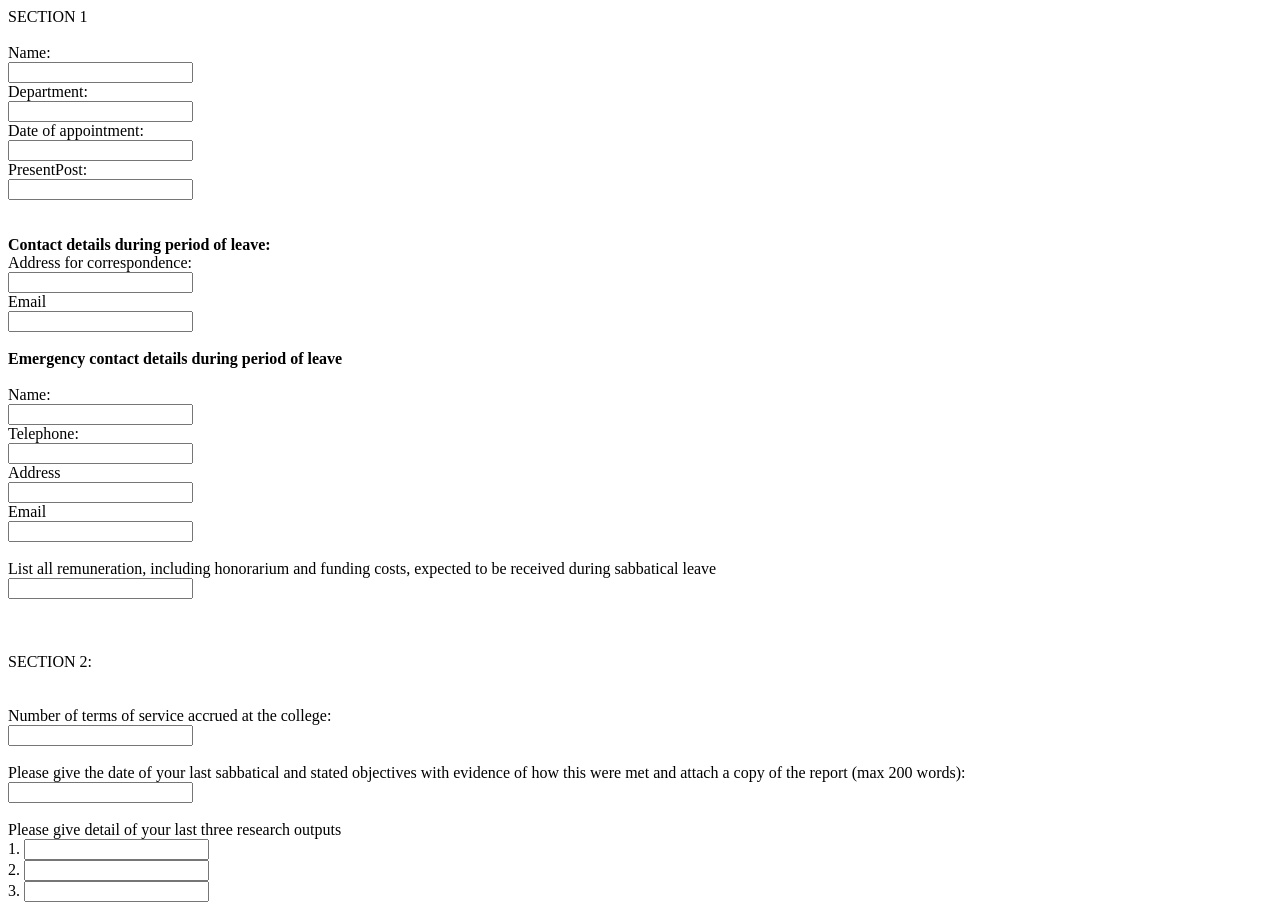
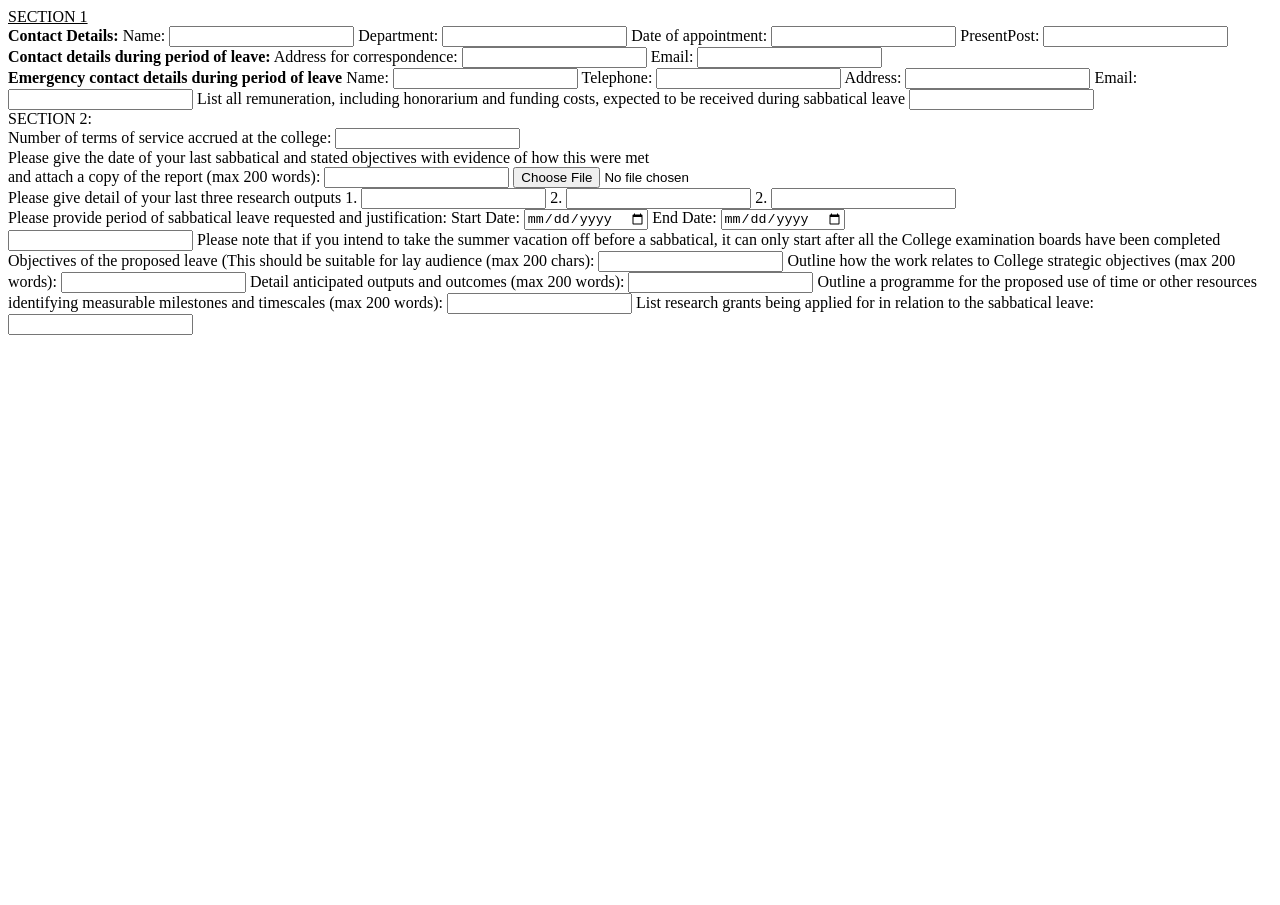
Before and after one commit to dtlight/Sabb.Review, a plain HTML site: page src/main/resources/static/editapplicationstatic.html in a window 1280 px wide. Shown: the top 905 px of the page. After the commit the page ends 800 px from the top, so only its background shows below. Drawn offline with Linux system fonts and the light colour scheme.

Commit message:
Refine editapplicationstatic html
Removed most <br> tags (bad code smell!), replaced typos (id != name), made better use of divs.

```diff
--- a/src/main/resources/static/editapplicationstatic.html
+++ b/src/main/resources/static/editapplicationstatic.html
@@ -2,134 +2,132 @@
 <html>
 <head>
     <meta charset="UTF-8" />
-    <title>RHUL SLS</title>
+    <title>Edit Application</title>
+
+    <meta name="viewport" content="width=device-width, initial-scale=1.0">
+    <link rel="shortcut icon" href="images/favicon.ico">
 </head>
 <body>
 
 <form name="editApplication">
 
-    <div name="section1">
-        <p4>SECTION 1</p4>
-        <br>
-        <br>
-        Name:<br>
-        <input type="text" name="name">
-        <br>
+    <div id="sectionOne" class="">
+        <u>SECTION 1</u>
 
-        Department:<br>
-        <input type="text" name="department">
-        <br>
+        <div id="contactDetails">
+            <div>
+                <b>Contact Details:</b>
 
-        Date of appointment:<br>
-        <input type="text" name="appointmentDate">
-        <br>
+                <label for="name">Name:</label>
+                <input type="text" id="name">
 
-        PresentPost:<br>
-        <input type="text" name="presentPost">
-        <br>
-        <br>
-        <br>
-        <b>Contact details during period of leave:</b>
-        <br>
-        Address for correspondence:<br>
-        <input type="textarea" name="address">
-        <br>
+                <label for="department">Department:</label>
+                <input type="text" id="department">
 
-        Email<br>
-        <input type="text" name="email">
+                <label for="appointmentDate">Date of appointment:</label>
+                <input type="text" id="appointmentDate">
+
+                <label for="presentPost">PresentPost:</label>
+                <input type="text" id="presentPost">
+            </div>
+        </div>
 
 
-        <br>
-        <br>
+        <div id="leaveContactDetail">
+            <b>Contact details during period of leave:</b>
+
+            <label for="address">Address for correspondence:</label>
+            <input type="text" id="address">
+
+            <label for="email">Email:</label>
+            <input type="text" id="email">
+        </div>
+
+        <div id="emergencyContactDetails">
+            <b>Emergency contact details during period of leave </b>
+
+            <label for="emergencyContactName">Name:</label>
+            <input type="text" id="emergencyContactName">
 
 
-        <b>Emergency contact details during period of leave </b>
-        <br>
-        <br>
-        Name:<br>
-        <input type="text" name="emergencyContactName">
-        <br>
-        Telephone:<br>
-        <input type="text" name="emergencyTelephoneNo">
-        <br>
-        Address<br>
-        <input type="textarea" name="emergencyAddress">
-        <br>
-        Email<br>
-        <input type="text" name="emergencyEmail">
+            <label for="emergencyTelephoneNo">Telephone:</label>
+            <input type="number" id="emergencyTelephoneNo">
 
-        <br>
-        <br>
+            <label for="emergencyAddress">Address:</label>
+            <input type="text" id="emergencyAddress">
 
-        List all remuneration, including honorarium and funding costs, expected to be received during sabbatical leave
-        <br>
-        <input type="textarea" name="remuneration">
-        <br>
-        <br>
+            <label for="emergencyEmail"> Email:</label>
+            <input type="text" id="emergencyEmail">
 
+            <label for="remuneration">List all remuneration, including honorarium and funding costs, expected to be received during sabbatical leave</label>
+            <input type="text" id="remuneration">
+        </div>
     </div>
 
-    <br>
-    <br>
+    <div id="sectionTwo">
+        SECTION 2:
+
+        <div>
+            <label for="termsCount">Number of terms of service accrued at the college:</label>
+            <input type="number" id="termsCount">
+
+            <div>
+                <label for="lastSabbaticalDate">
+                    Please give the date of your last sabbatical and stated objectives with evidence of how this were met<br>
+                    and attach a copy of the report (max 200 words):
+                </label>
+                <input type="text" id="lastSabbaticalDate">
+                <input type="file" id="lastSabbaticalReport">
+            </div>
+
+            <div>
+                Please give detail of your last three research outputs
+                <label for="researchOutput1">1.</label>
+                <input type="text" id="researchOutput1">
+
+                <label for="researchOutput2">2.</label>
+                <input type="text" id="researchOutput2">
+
+                <label for="researchOutput3">2.</label>
+                <input type="text" id="researchOutput3">
+            </div>
+
+            <div>
+                Please provide period of sabbatical leave requested and justification:
+
+                <label for="leaveStartDate">Start Date:</label>
+                <input type="date" id="leaveStartDate">
+
+                <label for="leaveEndDate">End Date:</label>
+                <input type="date" id="leaveEndDate">
+            </div>
+
+            <input type="text" id="leaveJustification">
 
 
-    <div name="section2">
-
-        SECTION 2:
-        <br>
-        <br>
-        <br>
-        Number of terms of service accrued at the college: <br>
-        <input type="text" name="termsCount">
-        <br>
-        <br>
-
-        Please give the date of your last sabbatical and stated objectives with evidence of how this were met
-        and attach a copy of the report (max 200 words): <br>
-        <input type="text" name="lastSabbaticalDate">
-        <br>
-        <br>
-
-        Please give detail of your last three research outputs <br>
-        1. <input type="text" name="researchOutput1"> <br>
-        2. <input type="text" name="researchOutput2"> <br>
-        3. <input type="text" name="researchOutput3"> <br>
-        <br>
-        <br>
-
-        <br>
-        Please provide period of sabbatical leave requested and justification: <br>
-        Start Date: <input type="date" name="leaveStartDate"> <br>
-        End Date: <input type="date" name="leaveEndDate"><br>
-        <br>
-        <input type="text" name="leaveJustification">
-        <br>
-        <br>
-        Please note that if you intend to take the summer vacation off before a sabbatical, it
-        can only start after all the College examination boards have been completed
-        <br>
-        <br>
+            Please note that if you intend to take the summer vacation off before a sabbatical, it
+            can only start after all the College examination boards have been completed
 
 
-        Objectives of the proposed leave (This should be suitable for lay audience (max 200 chars): <br>
-        <input type="text" name="leaveObjectives">
-        <br>
+            <label for="leaveObjectives">Objectives of the proposed leave (This should be suitable for lay audience (max 200 chars):</label>
+            <input type="text" id="leaveObjectives">
 
-        Outline how the work relates to College strategic objectives (max 200 words): <br>
-        <input type="text" name="collegeStrategicAlign">
-        <br>
 
-        Detail anticipated outputs and outcomes (max 200 words): <br>
-        <input type="text" name="anticipatedOutputs">
-        <br>
+            <label for="collegeStrategicAlign">Outline how the work relates to College strategic objectives (max 200 words):</label>
+            <input type="text" id="collegeStrategicAlign">
 
-        Outline a programme for the proposed use of time or other resources identifying measurable milestones and timescales (max 200 words): <br>
-        <input type="text" name="programmeOutline">
-        <br>
 
-        List research grants being applied for in relation to the sabbatical leave:
-        <input type="text" name="appliedGrants">
-        <br>
+            <label for="anticipatedOutputs">Detail anticipated outputs and outcomes (max 200 words):</label>
+            <input type="text" id="anticipatedOutputs">
+
+
+            <label for="programmeOutline">Outline a programme for the proposed use of time or other resources identifying measurable milestones and timescales (max 200 words):</label>
+            <input type="text" id="programmeOutline">
+
+
+            <label for="appliedGrants">List research grants being applied for in relation to the sabbatical leave:</label>
+            <input type="text" id="appliedGrants">
+        </div>
     </div>
 </form>
 </body>
```
